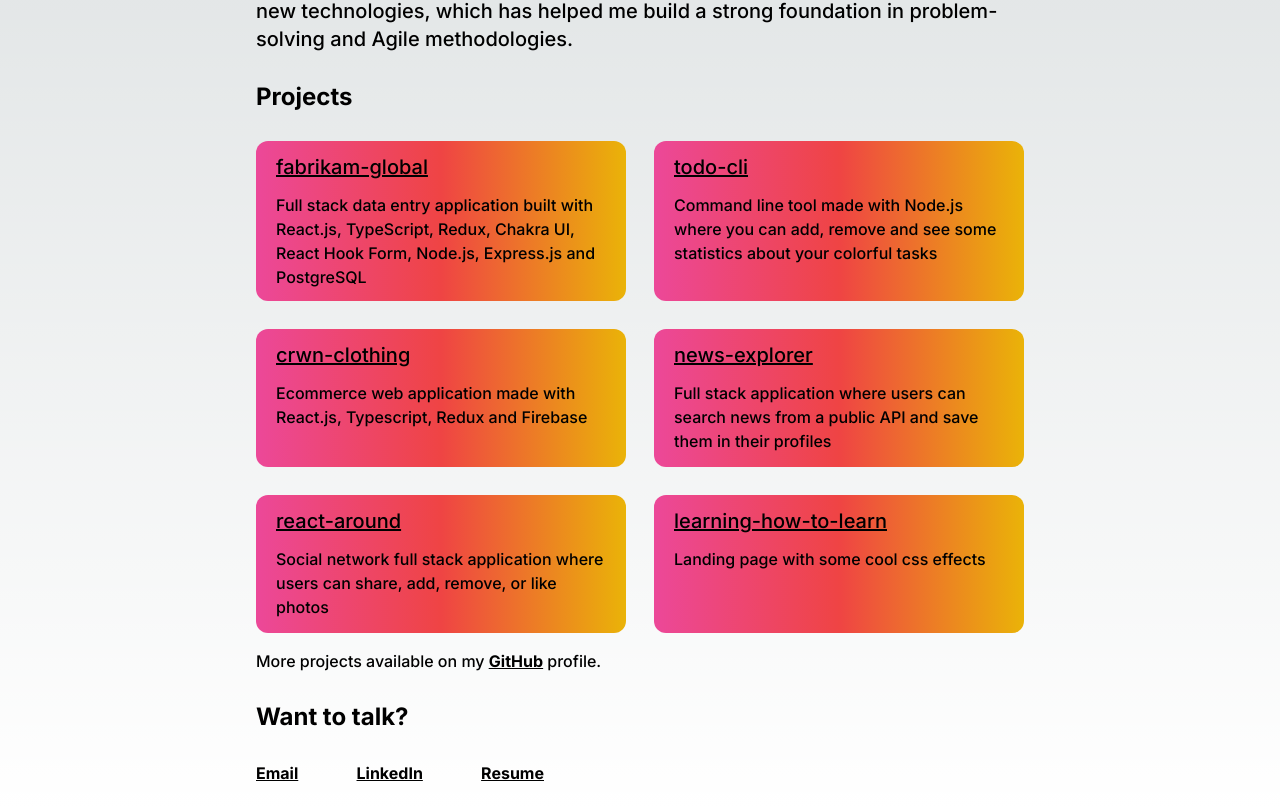
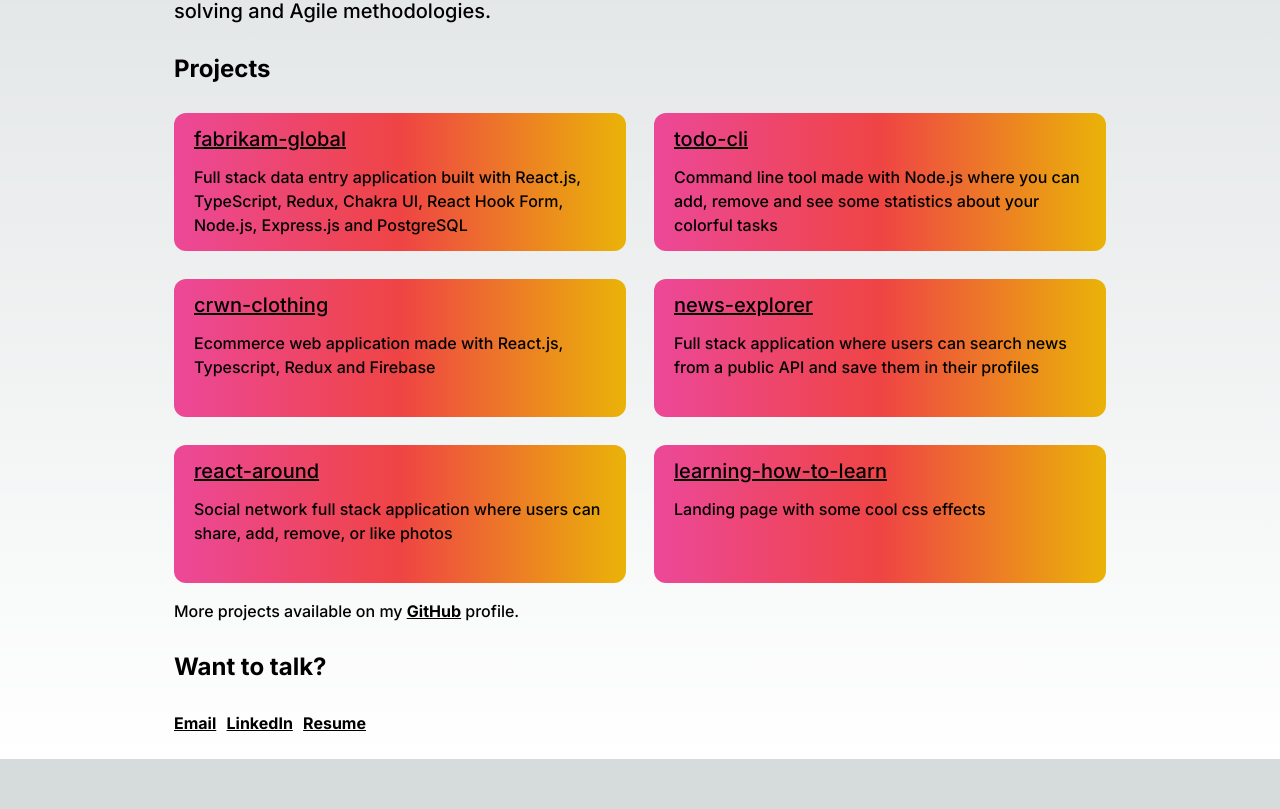
Before and after one commit to timothyrusso/personal-website-next, a Next.js app: page / in a window 1280 px wide. Shown: the part 399-1208 px from the top of the page. After the commit the page ends 1158 px from the top, so only its background shows below. Built offline with nearby package versions, Linux system fonts and the light colour scheme.

Commit message:
feat: update max width

```diff
--- a/app/globals.css
+++ b/app/globals.css
@@ -13,6 +13,13 @@
     --foreground-rgb: 255, 255, 255;
     --background-start-rgb: 0, 0, 0;
     --background-end-rgb: 0, 0, 0;
+  }
+}
+
+@media (min-width: 1280px) {
+  .desktop-max-width {
+    max-width: 980px;
+    margin: auto;
   }
 }
 
--- a/app/page.tsx
+++ b/app/page.tsx
@@ -6,7 +6,7 @@ import { Footer } from '@/components/Footer/Footer';
 
 export default function Home() {
   return (
-    <main className="flex min-h-screen flex-col p-6 xl:px-64 2xl:px-96">
+    <main className="flex min-h-screen flex-col p-6 desktop-max-width">
       <Title />
       <Spacer />
       <Description />
--- a/components/Footer/Footer.module.css
+++ b/components/Footer/Footer.module.css
@@ -1,3 +1,3 @@
 .max-width-footer-links {
-  max-width: 18rem;
+  max-width: 12rem;
 }
```
